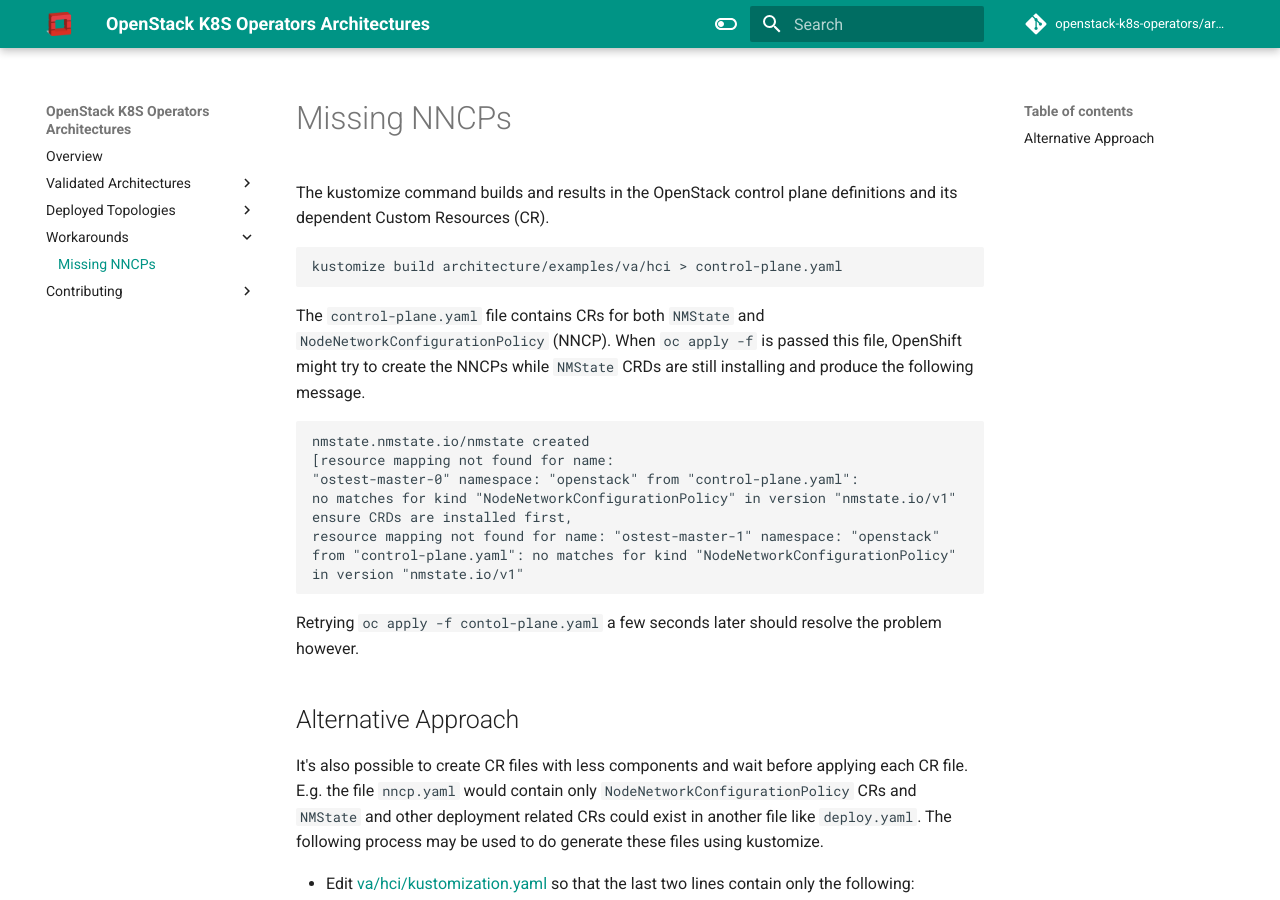
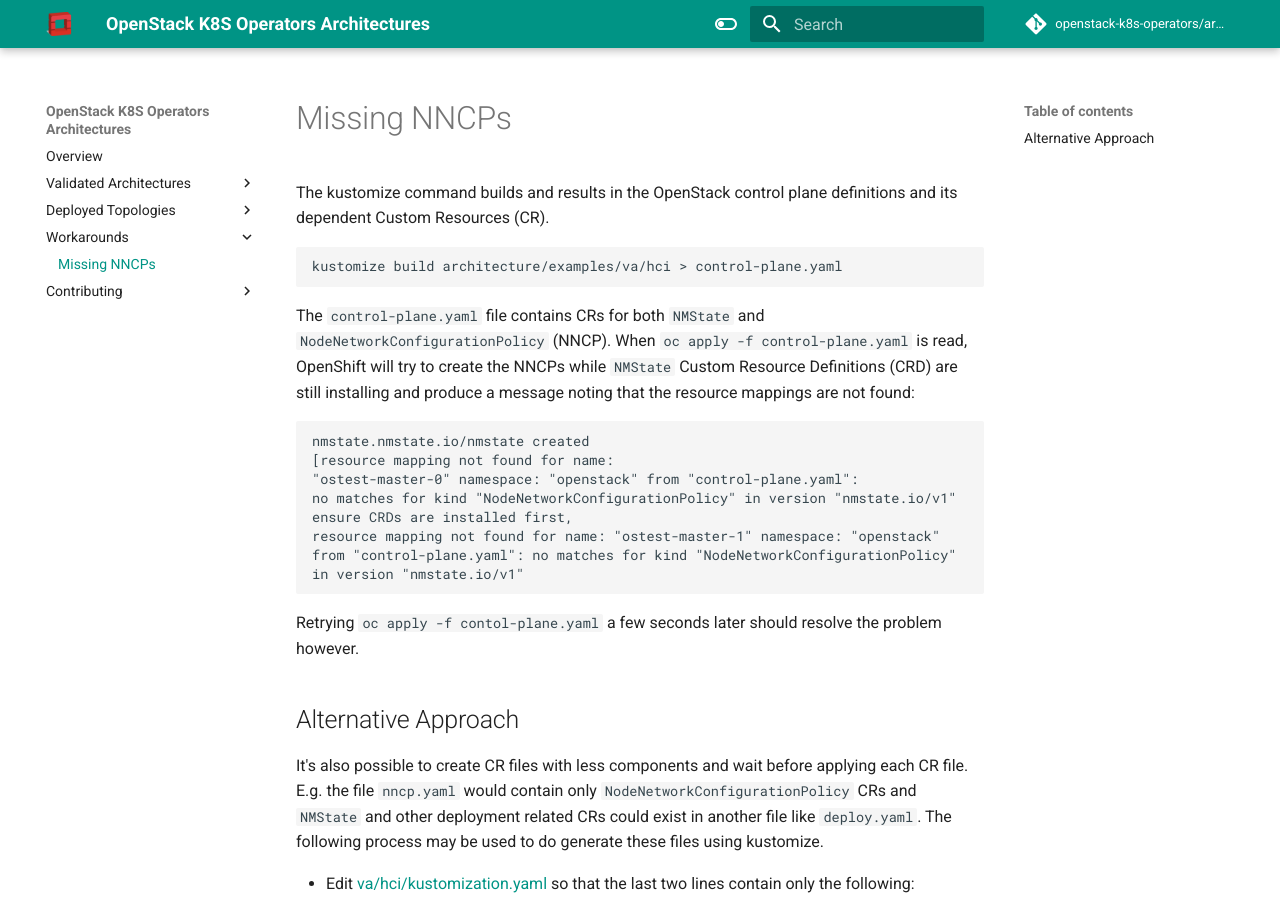
Before and after one commit to openstack-k8s-operators/architecture, an MkDocs documentation site: the page built from docs/wa/missing_nncp.md, in a window 1280 px wide and 900 px high. Built offline with MkDocs 1.6.1 and Material for MkDocs 9.7.7, drawn with Linux system fonts in a browser that asks for light colours; comment, search, counter and statistics services are not loaded; the version menu is left out.

Commit message:
Update docs/wa/missing_nncp.md
Co-authored-by: Leif Madsen <leif@leifmadsen.com>

````diff
--- a/docs/wa/missing_nncp.md
+++ b/docs/wa/missing_nncp.md
@@ -6,9 +6,8 @@
 kustomize build architecture/examples/va/hci > control-plane.yaml
 ```
 The `control-plane.yaml` file contains CRs for both `NMState` and
-`NodeNetworkConfigurationPolicy` (NNCP). When `oc apply -f` is passed
-this file, OpenShift might try to create the NNCPs while `NMState`
-CRDs are still installing and produce the following message.
+`NodeNetworkConfigurationPolicy` (NNCP). When  `oc apply -f control-plane.yaml` is read, OpenShift will try to create the NNCPs while `NMState`
+Custom Resource Definitions (CRD) are still installing and produce a message noting that the resource mappings are not found:
 ```
 nmstate.nmstate.io/nmstate created
 [resource mapping not found for name:
````
